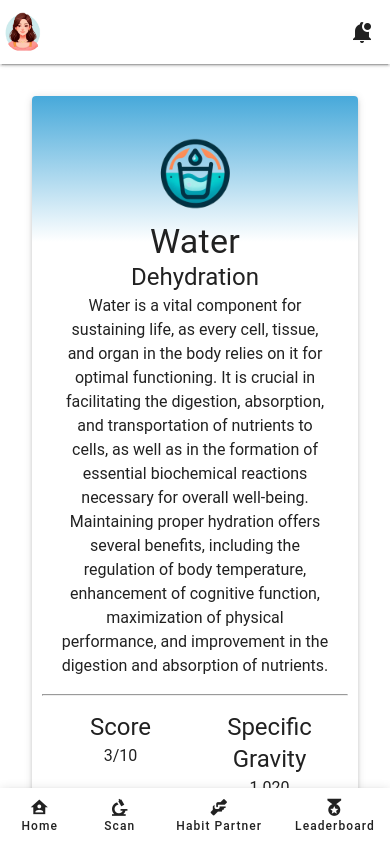
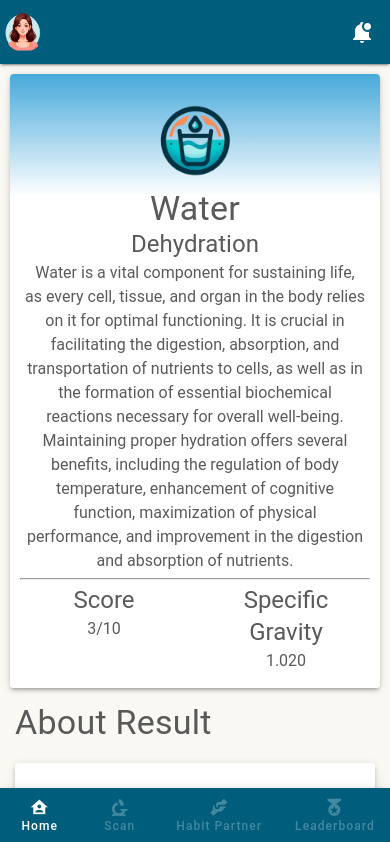
Before and after one commit to Genfosis/vivoo-vue-demo, a Vue app: page /stats/1/detail in a window 390 px wide. Shown: the top 842 px of the page. Built offline with nearby package versions, Linux system fonts and the light colour scheme.

Commit message:
Added theme

```diff
--- a/src/App.vue
+++ b/src/App.vue
@@ -3,7 +3,7 @@ import Avatar from "@/assets/images/mock_avatar.png"
 </script>
 <template>
   <v-app>
-    <v-app-bar :elevation="2">
+    <v-app-bar :elevation="2" color="primary">
       <template v-slot:prepend>
         <v-avatar :image="Avatar"></v-avatar>
       </template>
@@ -14,20 +14,20 @@ import Avatar from "@/assets/images/mock_avatar.png"
     <v-main>
       <router-view></router-view>
     </v-main>
-    <v-bottom-navigation>
+    <v-bottom-navigation bg-color="primary">
     <v-btn value="recent">
       <v-icon>mdi-home-account</v-icon>
       <span>Home</span>
     </v-btn>
-    <v-btn value="favorites">
+    <v-btn disabled value="favorites">
       <v-icon>mdi-microscope</v-icon>
       <span>Scan</span>
     </v-btn>
-    <v-btn value="favorites">
+    <v-btn disabled value="favorites">
       <v-icon>mdi-handshake</v-icon>
       <span>Habit Partner</span>
     </v-btn>
-    <v-btn value="nearby">
+    <v-btn disabled value="nearby">
       <v-icon>mdi-medal</v-icon>
       <span>Leaderboard</span>
     </v-btn>
--- a/src/plugins/vuetify.ts
+++ b/src/plugins/vuetify.ts
@@ -10,8 +10,13 @@ import 'vuetify/styles'
 
 // Composables
 import { createVuetify } from 'vuetify'
-
+import {defaultTheme} from '@/themes'
 // https://vuetifyjs.com/en/introduction/why-vuetify/#feature-guides
 export default createVuetify({
-  //
+  theme: {
+    defaultTheme: 'defaultTheme',
+    themes: {
+      defaultTheme
+    }
+  }
 })
--- /dev/null
+++ b/src/themes/default.ts
@@ -0,0 +1,24 @@
+import type { ThemeDefinition } from 'vuetify'
+
+export const defaultTheme: ThemeDefinition = {
+  dark: false,
+  colors: {
+    background: '#FAF8F3',
+    surface: '#FFFFFF',
+    primary: '#005E7C',
+    secondary: '#4CAF50',
+    tertiary: '#FFB677',
+    success: '#4CAF50',
+    warning: '#FF7043',
+    error: '#FF5370',
+    info: '#64B5F6',
+    'on-background': '#424242',
+    'on-surface': '#424242',
+    'on-primary': '#FFFFFF',
+    'on-secondary': '#000000',
+    'on-success': '#FFFFFF',
+    'on-warning': '#000000',
+    'on-error': '#FFFFFF',
+    'on-info': '#000000'
+  }
+}
--- /dev/null
+++ b/src/themes/index.ts
@@ -0,0 +1 @@
+export { defaultTheme } from './default'
--- a/src/views/Detail.vue
+++ b/src/views/Detail.vue
@@ -35,7 +35,7 @@ const resultNumber = computed(() => isWater? '1.020': '0')
 <template>
     <v-container>
     <v-container>
-        <v-sheet :elevation="3" rounded class="stat-container" :class="{['keto-container']: !isWater, ['water-container']: isWater}">
+        <v-card :elevation="3" rounded class="stat-container" :class="{['keto-container']: !isWater, ['water-container']: isWater}">
             <v-container>
             <v-img :src="icon" max-height="100px" ></v-img>
                 <h1 class="text-h4">{{title}}</h1>
@@ -55,7 +55,7 @@ const resultNumber = computed(() => isWater? '1.020': '0')
                     </v-col>
                 </v-row>
             </v-container>
-        </v-sheet>
+        </v-card>
     </v-container>
     <v-container>
             <v-container>
@@ -88,4 +88,7 @@ const resultNumber = computed(() => isWater? '1.020': '0')
 .water-container {
     background: linear-gradient(180deg, #47A9DA 0%, #FFFFFF 20%);
 }
+.v-container {
+    padding: 5px;
+}
 </style>
--- a/src/views/StatPreview.vue
+++ b/src/views/StatPreview.vue
@@ -9,9 +9,9 @@ import { useDisplay } from 'vuetify/lib/framework.mjs';
 defineProps<{fullName: string}>()
 const display = useDisplay()
 const isMobile = display.smAndDown
-const hydration = ref(40)
-const fitnessLevel = ref(70)
-const eatingHabit = ref(30)
+const hydration = ref(30)
+const fitnessLevel = ref(40)
+const eatingHabit = ref(80)
 
 </script>
 <template>
@@ -19,16 +19,22 @@ const eatingHabit = ref(30)
     <v-container>
         <v-sheet rounded :elevation="5" class="stats-container">
         <v-container class="background">
-            <h1 class="text-h6">Junee Juriya</h1>
+            <h1 class="text-h5">Junee Juriya</h1>
             <h2 class="text-subtitle-1">15-01-2024</h2>
+                <div v-if="isMobile" class="mobile-health-score">
+                    <h1 class="text-h6">Health Score</h1>
+                    <v-avatar class="health-score" variant="elevated" :size="30" color="#4D8FA3" text="70"></v-avatar>
+                </div>
         <v-row class="align-center">
             <v-col :cols="isMobile? 4:6">
                 <v-img v-if="!isMobile" :src="Avatar" aspect-ratio="16/9"></v-img>
             </v-col>
             <v-col>
                 <v-container class="detail">
+                    <div v-if="!isMobile">
                     <h1 class="text-h6">Health Score</h1>
-                    <v-avatar class="health-score" variant="elevated" :size="isMobile? 30: 60" color="blue" text="70"></v-avatar>
+                    <v-avatar class="health-score" variant="elevated" :size="60" color="#4D8FA3" text="70"></v-avatar>
+                    </div>
                     <div class="progress-bar-wrapper">
                         <v-avatar :size="isMobile? 40: 50" :image="Hydration"></v-avatar>
                         <v-progress-linear
@@ -52,7 +58,7 @@ const eatingHabit = ref(30)
                         <v-progress-linear
                             v-model="eatingHabit"
                             rounded
-                            color="amber"
+                            color="#4CAF50"
                             :height="isMobile? 10: 20"
                         ></v-progress-linear>
                     </div>
@@ -67,7 +73,8 @@ const eatingHabit = ref(30)
                 <v-avatar size="40" :image="Streak"></v-avatar>
             </v-col>
             <v-col :cols="isMobile? 10: 11">
-                <p>4 Week Exercise Streak !</p>
+                <h3 class="text-h6">Achievement</h3>
+                <p class="text-body">4 Week Exercise Streak</p>
             </v-col>
            </v-row>
         </v-container>
@@ -76,7 +83,7 @@ const eatingHabit = ref(30)
     </v-container>
     <v-container>
         <v-row justify="end">
-       <v-btn prepend-icon="mdi-share-variant" color="primary" class="butotn">Share</v-btn>
+       <v-btn prepend-icon="mdi-share-variant" color="tertiary">Share</v-btn>
     </v-row>
     </v-container>
 </v-container>
@@ -101,6 +108,11 @@ const eatingHabit = ref(30)
     padding: 10px;
 
 }
+.mobile-health-score {
+    padding: 20px;
+    display: flex;
+    justify-content: space-evenly;
+}
 @media only screen and (max-width: 960px) {
  .stats-container {
     background-size: 160px;
@@ -108,6 +120,9 @@ const eatingHabit = ref(30)
     background-position: left;
     background-repeat: no-repeat;
     padding: 15px;
+ }
+ .background {
+    text-align: center;
  }
 }
 
```
